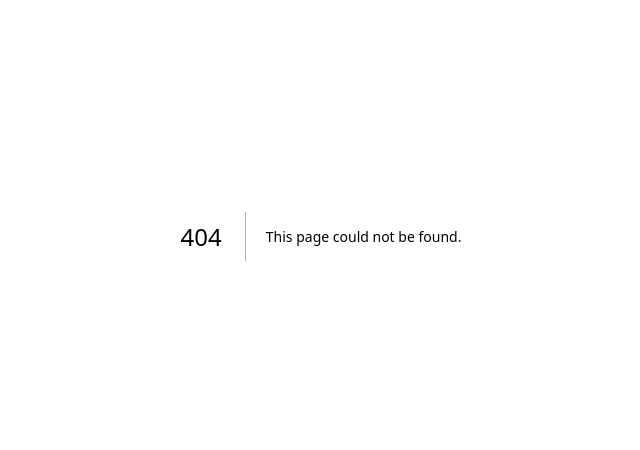
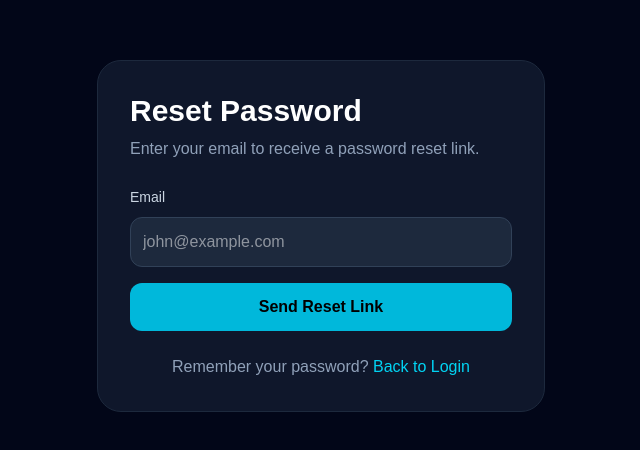
Before and after one commit to ivan-george710/AI-Interview-Assistant, a Next.js app in the folder frontend/: page /forgot-password in a window 1280 px wide. Before the commit this address had no page. Shown: the part 164-614 px from the top of the page, without its empty margins (319-959 px from the left). Built offline with nearby package versions, Linux system fonts and the light colour scheme.

Commit message:
fixed forgot password button ?

```diff
--- /dev/null
+++ b/frontend/app/forgot-password/page.tsx
@@ -0,0 +1,63 @@
+"use client";
+
+import Link from "next/link";
+import { useState } from "react";
+
+export default function ForgotPasswordPage() {
+  const [email, setEmail] = useState("");
+  const [isSubmitted, setIsSubmitted] = useState(false);
+
+  const handleSubmit = (e: React.FormEvent) => {
+    e.preventDefault();
+    if (email) {
+      // Simulate sending password reset email
+      setIsSubmitted(true);
+    }
+  };
+
+  return (
+    <div className="min-h-screen flex items-center justify-center bg-slate-950 text-white">
+      <div className="w-full max-w-md bg-slate-900 border border-slate-800 rounded-3xl p-8">
+        <h1 className="text-3xl font-bold mb-2">Reset Password</h1>
+
+        <p className="text-slate-400 mb-6">
+          Enter your email to receive a password reset link.
+        </p>
+
+        {isSubmitted ? (
+          <div className="bg-emerald-500/20 text-emerald-400 p-4 rounded-xl border border-emerald-500/30 text-center mb-6">
+            If an account exists for {email}, you will receive a reset link shortly.
+          </div>
+        ) : (
+          <form onSubmit={handleSubmit} className="space-y-4">
+            <div>
+              <label className="text-sm text-slate-300">Email</label>
+              <input
+                type="email"
+                required
+                value={email}
+                onChange={(e) => setEmail(e.target.value)}
+                placeholder="john@example.com"
+                className="w-full mt-2 p-3 rounded-xl bg-slate-800 border border-slate-700 outline-none focus:border-cyan-500"
+              />
+            </div>
+
+            <button
+              type="submit"
+              className="w-full bg-cyan-500 text-black font-semibold p-3 rounded-xl hover:scale-105 transition"
+            >
+              Send Reset Link
+            </button>
+          </form>
+        )}
+
+        <p className="text-center mt-6 text-slate-400">
+          Remember your password?{" "}
+          <Link href="/login" className="text-cyan-400 hover:underline">
+            Back to Login
+          </Link>
+        </p>
+      </div>
+    </div>
+  );
+}
--- a/frontend/app/login/page.tsx
+++ b/frontend/app/login/page.tsx
@@ -46,12 +46,12 @@ export default function LoginPage() {
           </div>
 
           <p className="text-right text-sm">
-            <a
-              href="#"
+            <Link
+              href="/forgot-password"
               className="text-cyan-400 hover:underline"
             >
               Forgot Password?
-            </a>
+            </Link>
           </p>
 
           <button
```
